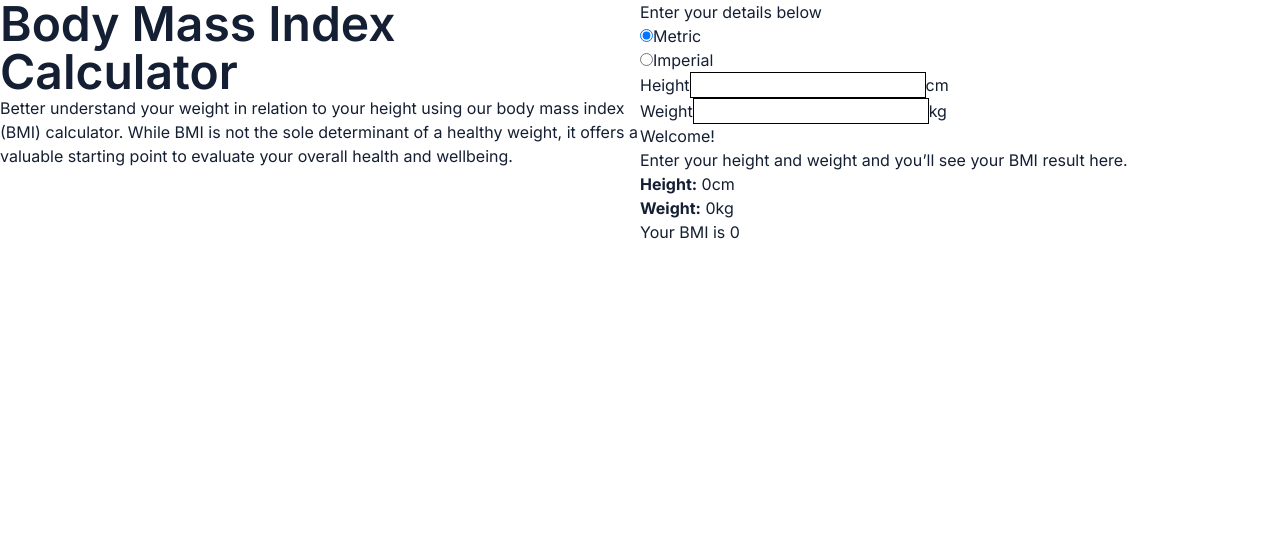
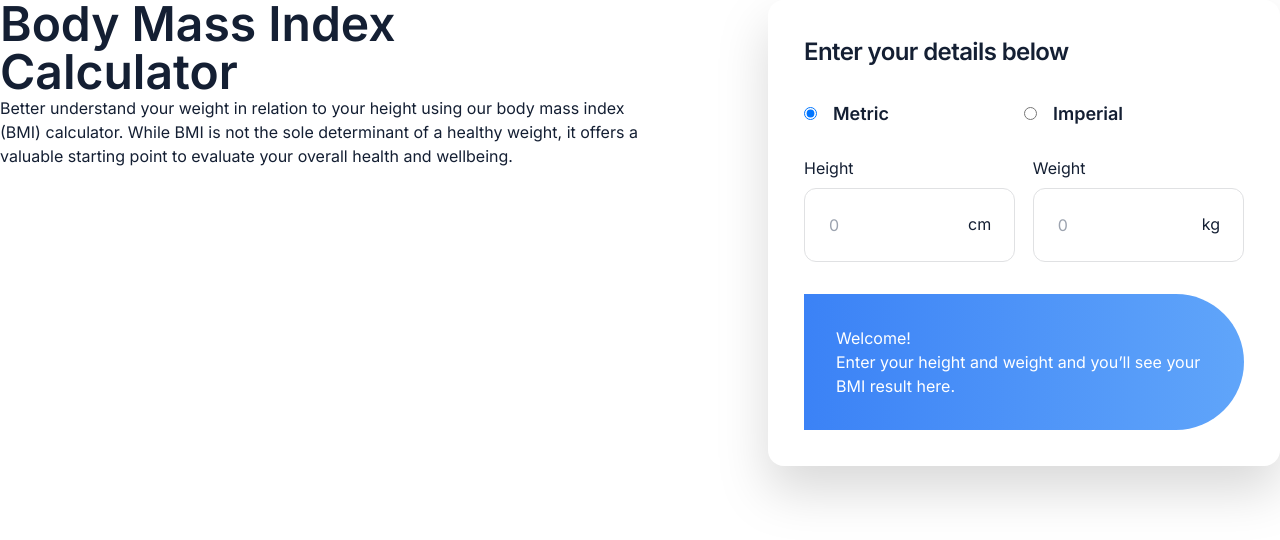
Before and after one commit to ntjnh/fem-bmi-calculator, a React (Vite) app: page / in a window 1280 px wide. Shown: the top 540 px of the page. Built offline with nearby package versions, Linux system fonts and the light colour scheme.

Commit message:
Begin styling the form

```diff
--- a/src/components/Form.jsx
+++ b/src/components/Form.jsx
@@ -23,44 +23,42 @@ export default function Form() {
     }
 
     return (
-        <form onChange={handleBmiChange}>
-            <h2>Enter your details below</h2>
+        <form className="bg-white drop-shadow-2xl ml-auto p-9 rounded-2xl w-4/5" onChange={handleBmiChange}>
+            <h2 className="font-semibold mb-8 text-2xl tracking-tight">Enter your details below</h2>
 
-            <div>
-                <div>
-                    <input type="radio" name="units" id="metric" checked />
-                    <label htmlFor="metric">Metric</label>
+            <div className="flex mb-9">
+                <div className="inline-block w-1/2">
+                    <input className="mr-4" type="radio" name="units" id="metric" checked />
+                    <label className="font-semibold text-lg" htmlFor="metric">Metric</label>
                 </div>
 
-                <div>
-                    <input type="radio" name="units" id="imperial" />
-                    <label htmlFor="imperial">Imperial</label>
+                <div className="inline-block w-1/2">
+                    <input className="mr-4" type="radio" name="units" id="imperial" />
+                    <label className="font-semibold text-lg" htmlFor="imperial">Imperial</label>
                 </div>
             </div>
 
-            <div>
-                <div>
-                    <label htmlFor="height">Height</label>
-                    <input className="border border-black" type="number" name="height" id="height" onChange={handleHeightChange} />
-                    <span className="unit-height">cm</span>
+            <div className="flex justify-between pt-6">
+                <div className="inline-block relative w-[48%]">
+                    <label className="absolute -top-8" htmlFor="height">Height</label>
+                    <input className="border border-[#e0e1e3] p-6 rounded-xl w-full" type="number" name="height" id="height" onChange={handleHeightChange} placeholder="0" />
+                    <span className="absolute align-middle inline-block leading-none right-6 top-7 unit-height">cm</span>
                 </div>
 
-                <div>
-                    <label htmlFor="weight">Weight</label>
-                    <input className="border border-black" type="number" name="weight" id="weight" onChange={handleWeightChange} />
-                    <span className="unit-weight">kg</span>
+                <div className="inline-block relative w-[48%]">
+                    <label className="absolute -top-8" htmlFor="weight">Weight</label>
+                    <input className="border border-[#e0e1e3] p-6 rounded-xl w-full" type="number" name="weight" id="weight" onChange={handleWeightChange} placeholder="0" />
+                    <span className="absolute align-middle inline-block leading-none right-6 top-7 unit-weight">kg</span>
                 </div>
             </div>
 
-            <div>
+            <div className="bg-gradient-to-r from-blue-500 to-blue-400 mt-8 p-8 rounded-l-md rounded-r-full text-white">
+                {/* #3460F6 - #5C7FF7 */}
                 <h3>Welcome!</h3>
 
                 <p>Enter your height and weight and you&rsquo;ll see your BMI result here.</p>
 
-                <p><strong>Height:</strong> {height}cm</p>
-                <p><strong>Weight:</strong> {weight}kg</p>
-
-                <h4>Your BMI is {bmiResult}</h4>
+                {/* <h4>Your BMI is {bmiResult}</h4> */}
             </div>
         </form>
     )
```
